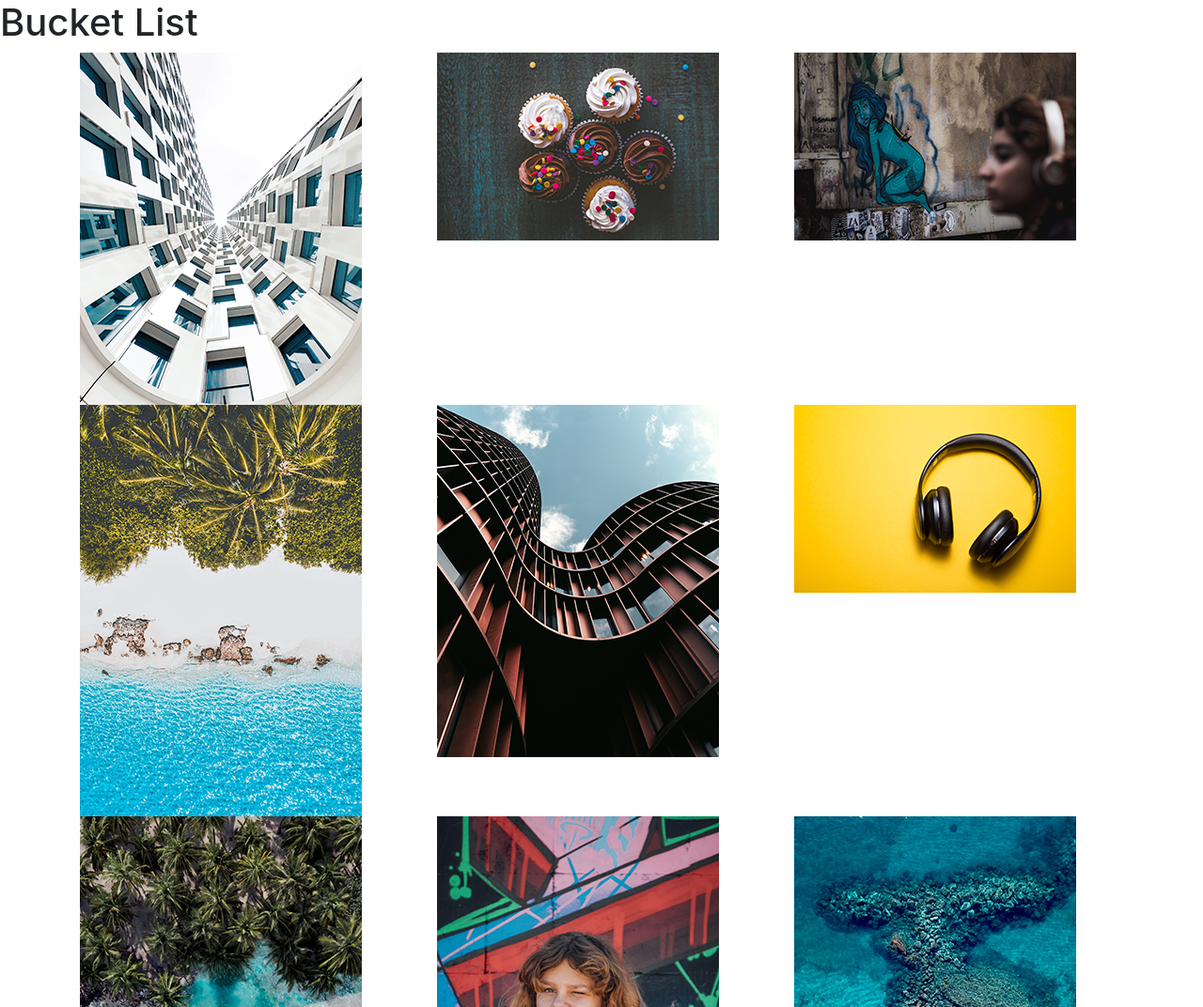
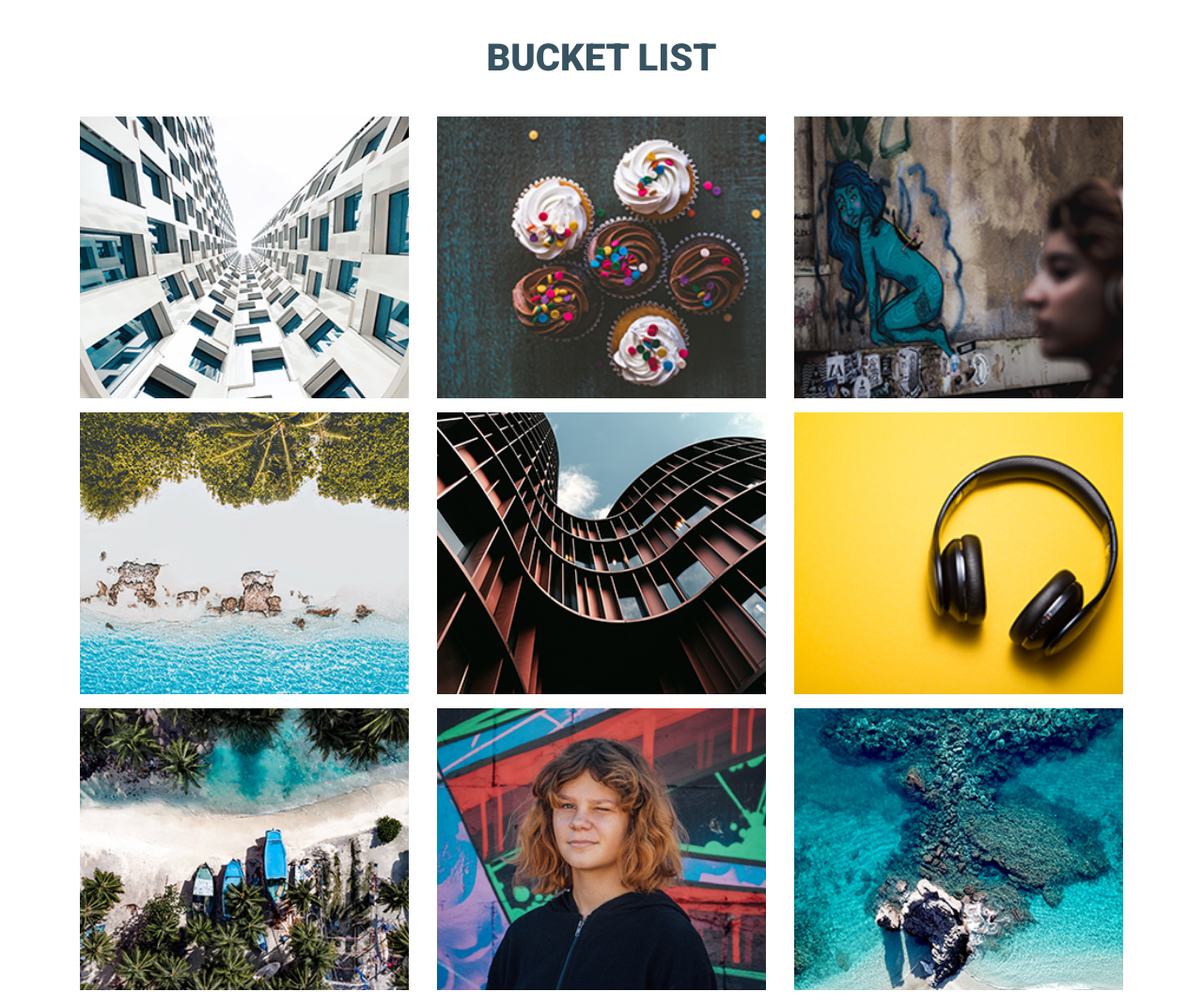
Before and after one commit to bw1121/m2-hw2-woo-bomyee, a plain HTML site: page index.html in a window 1280 px wide. Shown: the top 1072 px of the page at 94% size. Drawn offline with nearby package versions, Linux system fonts and the light colour scheme.

Commit message:
Add styles to header and images

```diff
--- a/index.html
+++ b/index.html
@@ -8,12 +8,17 @@
     <!-- Bootstrap CSS -->
     <link rel="stylesheet" href="https://stackpath.bootstrapcdn.com/bootstrap/4.4.1/css/bootstrap.min.css" integrity="sha384-Vkoo8x4CGsO3+Hhxv8T/Q5PaXtkKtu6ug5TOeNV6gBiFeWPGFN9MuhOf23Q9Ifjh" crossorigin="anonymous">
 
+    <link rel="stylesheet" href="main.css">
+    <link href="https://fonts.googleapis.com/css2?family=Roboto:ital,wght@0,900;1,400&display=swap" rel="stylesheet">
+
     <title>Homework 2</title>
   </head>
   <body>
-    <h1>Bucket List</h1>
+    <header>
+        <h1>Bucket List</h1>
+    </header>
 
-    <div class="container">
+    <main class="container">
         <div class="row row-cols-1 row-cols-sm-2 row-cols-md-3">
             <div class="col">
                 <img src="img/hw2-image1.png" alt="Tall building" title="Tall building">
@@ -43,7 +48,7 @@
                 <img src="img/hw2-image9.png" alt="Ocean water and shore" title="Ocean water and shore">
             </div>
         </div>
-    </div>
+    </main>
 
 
     <!-- Optional JavaScript -->
--- a/main.css
+++ b/main.css
@@ -0,0 +1,49 @@
+body {
+    font-family: 'Roboto', sans-serif;
+    padding-bottom: 10%;
+}
+
+h1 {
+    text-align: center;
+    font-weight: 900;
+    margin-top: .5rem;
+    color: #385361;
+    text-transform: uppercase;
+}
+
+header {
+    padding: 15px;
+}
+
+img {
+    width: 100%;
+    height: 300px;
+    object-fit: cover;
+    margin-bottom: 15px;
+}
+
+/* ******** START MIN-WIDTH 576PX ******** */
+@media (min-width: 576px) {
+    img {
+        height: 230px;
+    }
+}
+/* ******** END MIN-WIDTH 576PX ******** */
+/* ******** START MIN-WIDTH 770PX ******** */
+@media (min-width: 770px) {
+    header {
+        padding: 30px;
+    }
+
+    img {
+        height: 200px;
+    }
+}
+/* ******** END MIN-WIDTH 770PX ******** */
+/* ******** START MIN-WIDTH 1200PX ******** */
+@media (min-width: 1200px) {
+    img {
+        height: 300px;
+    }
+}
+/* ******** END MIN-WIDTH 1200PX ******** */
```
